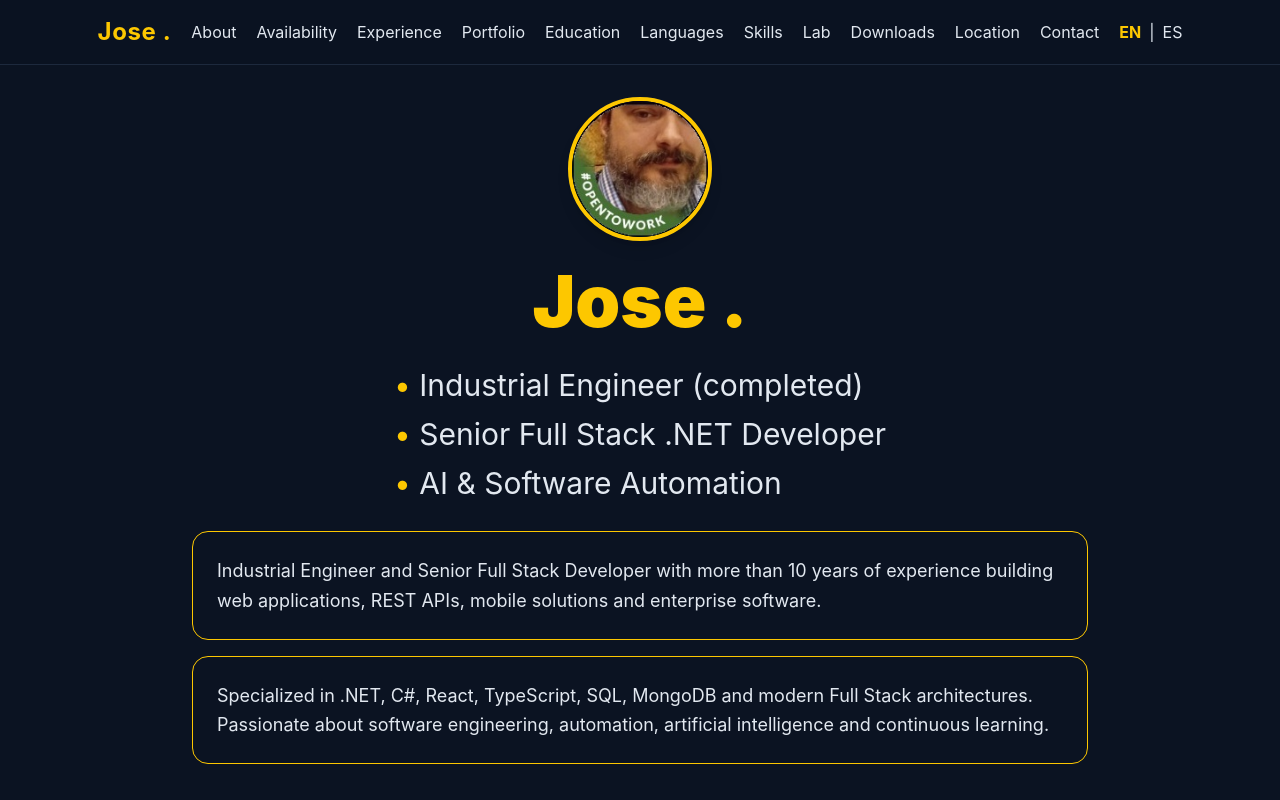
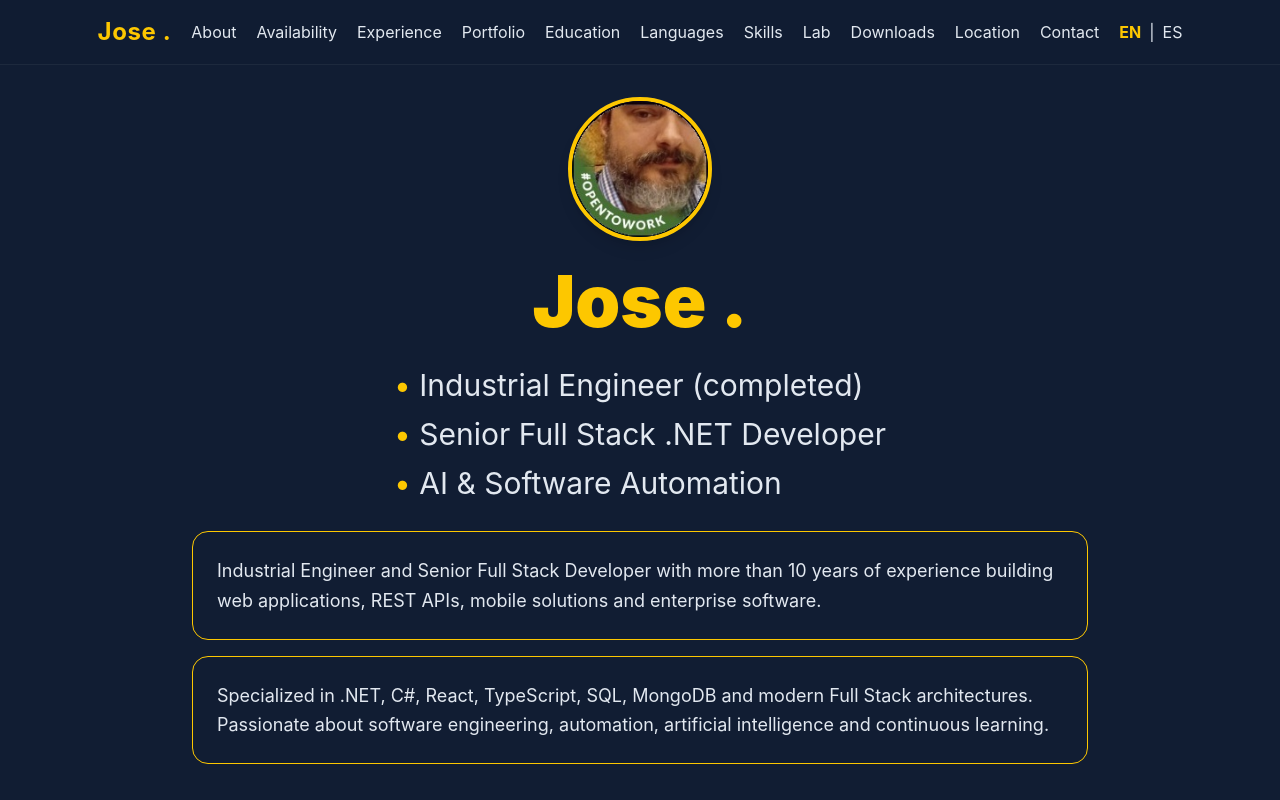
Before and after one commit to iamjosepunto/iamjosepunto.github.io, a React (Vite) app: page / in a window 1280 px wide. Shown: the top 800 px of the page. Built offline with nearby package versions, Linux system fonts and the light colour scheme.

Commit message:
Fondo otro 25% mas claro

```diff
--- a/src/App.tsx
+++ b/src/App.tsx
@@ -20,7 +20,7 @@ function App() {
   return (
     <div
       className="min-h-screen text-slate-100"
-      style={{ backgroundColor: "#0b1322" }}
+      style={{ backgroundColor: "#111d33" }}
     >
       <Nav />
 
--- a/src/components/Nav.tsx
+++ b/src/components/Nav.tsx
@@ -17,7 +17,7 @@ const Nav = () => {
   return (
     <header
       className="sticky top-0 z-50 backdrop-blur border-b border-slate-800"
-      style={{ backgroundColor: "rgba(11, 19, 34, 0.8)" }}
+      style={{ backgroundColor: "rgba(17, 29, 51, 0.8)" }}
     >
       <nav className="max-w-full mx-auto px-6 h-16 flex items-center justify-between md:justify-center gap-5">
         <a
```
Also changed, not shown: public/Bandera_En.jpg (added), public/Bandera_Es.jpg (added).
